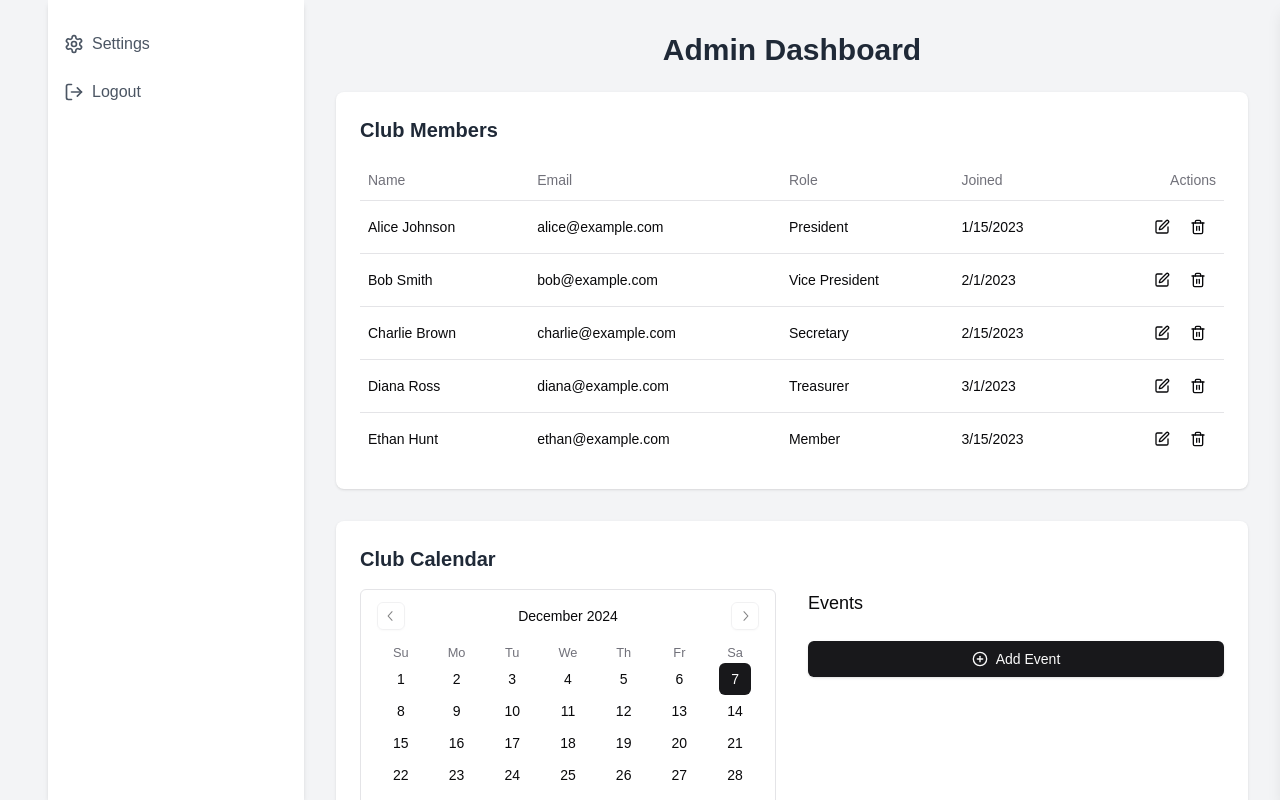
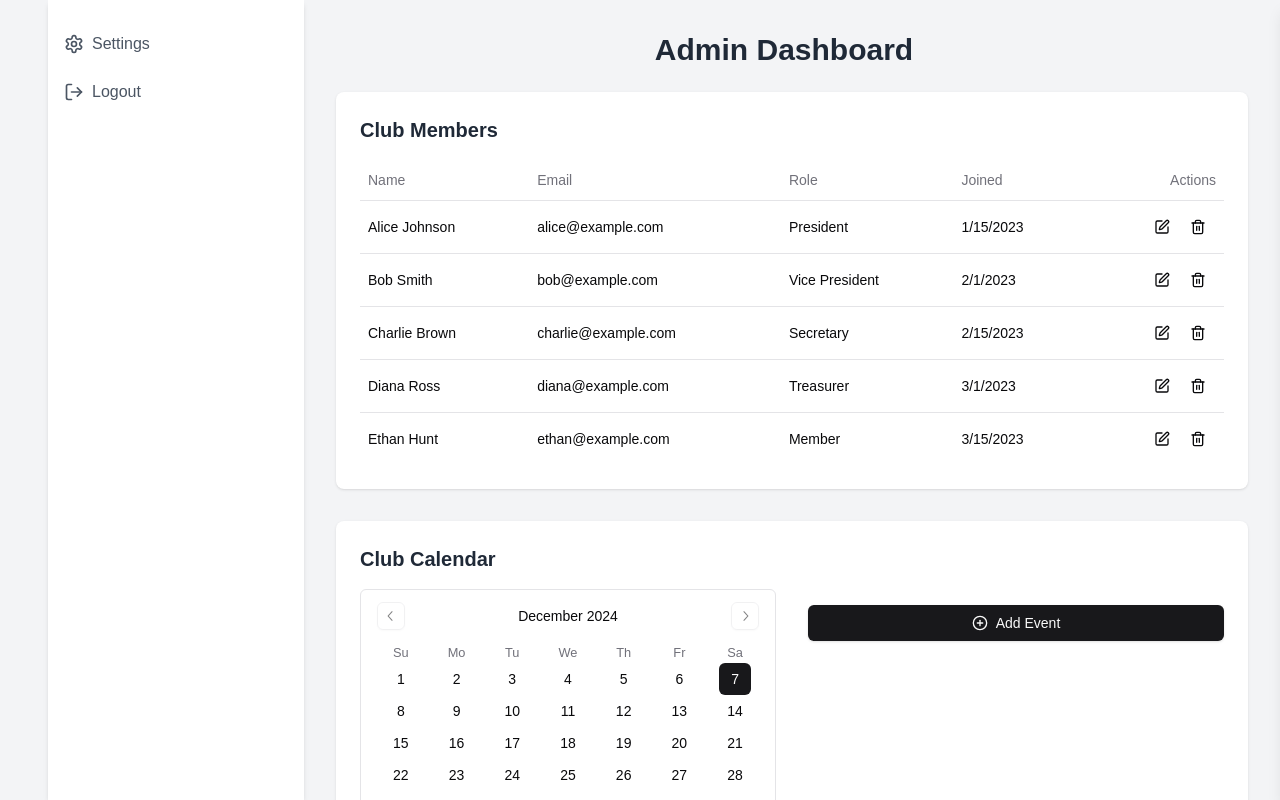
Before and after one commit to jackalotisme/se-club, a Next.js app: page /admin in a window 1280 px wide. Built offline with nearby package versions, Linux system fonts and the light colour scheme.

Commit message:
Events h3 appears only when event is present

```diff
--- a/app/admin/page.jsx
+++ b/app/admin/page.jsx
@@ -79,9 +79,9 @@ export default function AdminDashboard() {
             aria-expanded={menuOpen ? 'true' : 'false'} // Update aria-expanded based on menu state
             aria-controls="mobile-menu" // Associating with the mobile menu
           >
-            <span className="block w-6 h-1 bg-black mb-1 mr-2 mt-3" />
-            <span className="block w-6 h-1 bg-black mb-1 mr-2" />
-            <span className="block w-6 h-1 bg-black mr-2" />
+            <span className="block w-6 h-1 bg-black ml-1 mb-1 mr-2 mt-3" />
+            <span className="block w-6 h-1 bg-black ml-1 mb-1 mr-2" />
+            <span className="block w-6 h-1 bg-black ml-1 mr-2" />
           </button>
 
           {/* Mobile Menu (Side menu) */}
@@ -141,7 +141,7 @@ export default function AdminDashboard() {
 
       {/* Main Content */}
       <main className="flex-1 p-8 overflow-y-auto">
-        <h1 className="text-3xl font-semibold text-center text-gray-800 mb-6">Admin Dashboard</h1>
+        <h1 className="text-3xl font-semibold text-center text-gray-800 mr-4 mb-6">Admin Dashboard</h1>
 
         <Members />
         <CalendarAndEvents />
--- a/components/ui/Sections/calendar-events.jsx
+++ b/components/ui/Sections/calendar-events.jsx
@@ -105,7 +105,9 @@ const CalendarAndEvents = () => {
             />
           </div>
           <div className="flex-1 md: flex flex-col">
-            <h3 className="text-lg font-medium mb-2">Events</h3>
+            {events.length > 0 && (
+              <h3 className="text-lg font-medium mb-2">Events</h3> )
+            }
             <ul className="space-y-2">
               {events.map((event, index) => (
                 <li key={index} className="bg-gray-100 p-2 rounded">
```
